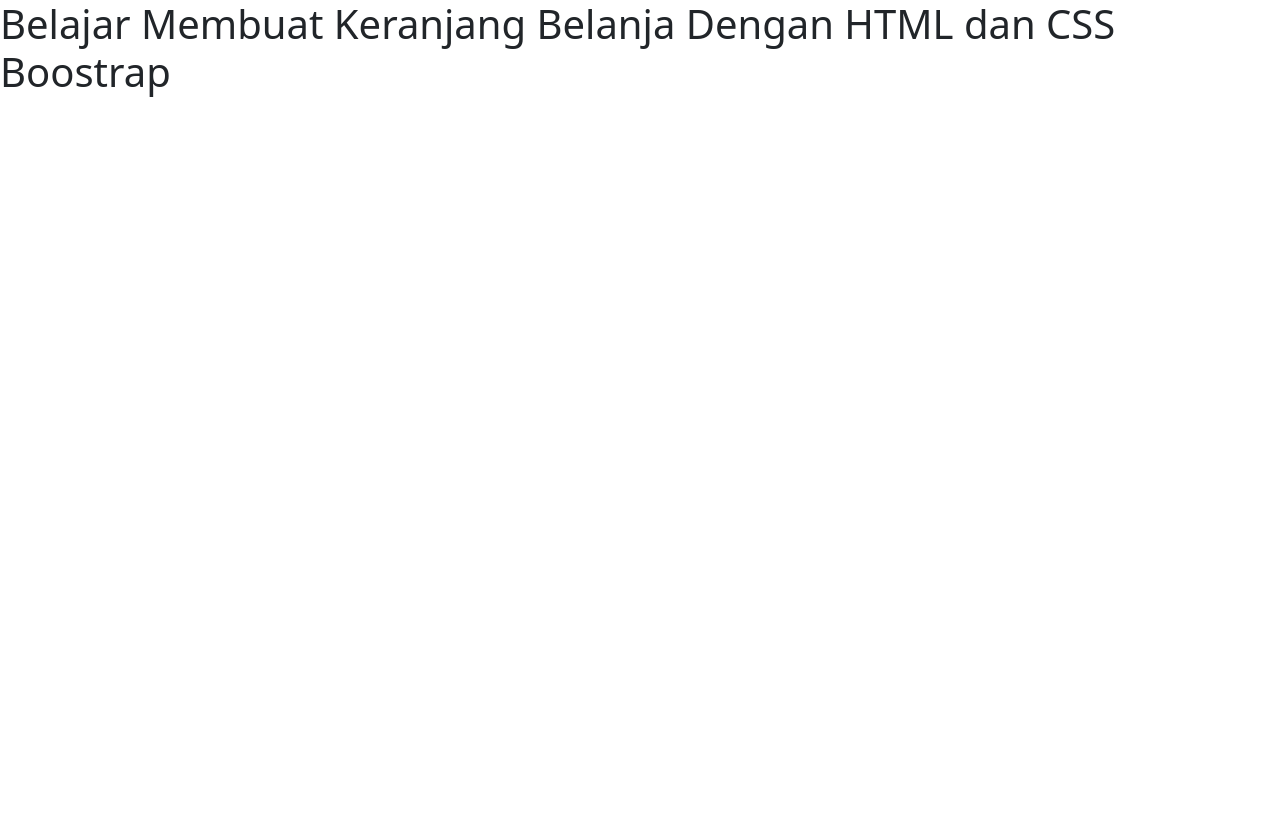
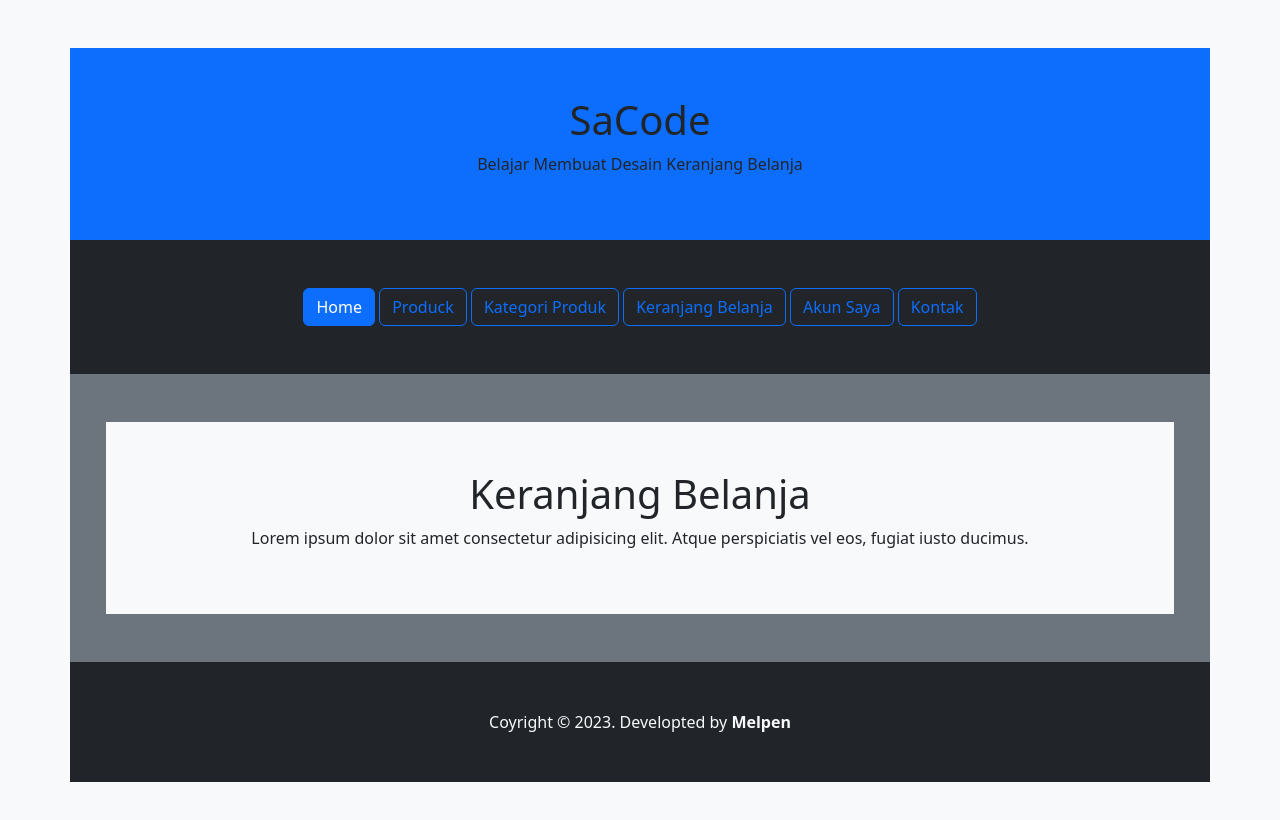
Before and after one commit to Melpenyogi/sacode-2023-html-day-10, a plain HTML site: page index.html in a window 1280 px wide. Drawn offline with nearby package versions, Linux system fonts and the light colour scheme.

Commit message:
Membuat keranjang belanja

```diff
--- a/index.html
+++ b/index.html
@@ -19,9 +19,60 @@
 
 </head>
 
-<body>
+<body class="bg-light py-5">
 
-    <h1>Belajar Membuat Keranjang Belanja Dengan HTML dan CSS Boostrap</h1>
+    <!-- HEADER START -->
+    <header class="container p-5 bg-primary text-center">
+
+        <h1>SaCode</h1>
+        <p>Belajar Membuat Desain Keranjang Belanja</p>
+
+    </header>
+    <!-- HEADER AND -->
+
+    <!-- NAV START -->
+    <nav class="container p-5 bg-dark text-light text-center">
+        <a href="index.html" class="btn btn-primary">Home</a>
+        <a href="produck.html" class="btn btn-outline-primary">Produck</a>
+        <a href="kategori-produk.html" class="btn btn-outline-primary">Kategori Produk</a>
+        <a href="keranjang-belanja.html" class="btn btn-outline-primary">Keranjang Belanja</a>
+        <a href="akun-saya.html" class="btn btn-outline-primary">Akun Saya</a>
+        <a href="kontak.html" class="btn btn-outline-primary">Kontak</a>
+
+    </nav>
+    <!-- NAV AND -->
+
+    <!-- CONTENT START -->
+    <section class="container bg-secondary p-5">
+
+        <div class="row">
+
+            <div class="col-12 bg-light p-5 text-center">
+
+                <h1>
+                    Keranjang Belanja
+                </h1>
+                <p>Lorem ipsum dolor sit amet consectetur adipisicing elit. Atque perspiciatis vel eos, fugiat iusto
+                    ducimus.</p>
+
+            </div>
+            <!-- .col end -->
+
+        </div>
+        <!-- row end -->
+
+    </section>
+    <!-- CONTENT AND -->
+
+    <!-- FOOTER SATRT -->
+    <footer>
+        <p class="container p-5 bg-dark text-light text-center">
+            Coyright &copy; 2023. Developted by <b>Melpen</b>
+        </p>
+
+    </footer>
+    <!-- FOOTER AND -->
+
 
     <!-- Boostrap JavaScript -->
     <script src="https://cdn.jsdelivr.net/npm/bootstrap@5.3.0/dist/js/bootstrap.bundle.min.js"
```
